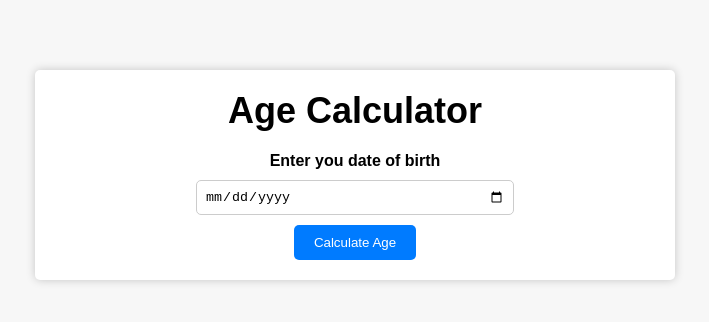
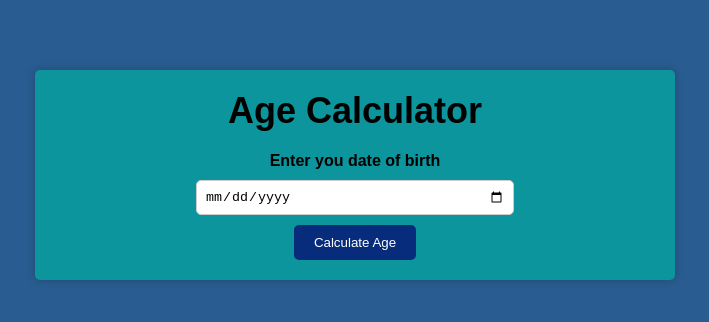
Before and after one commit to Yeliazer08/Project1, a plain HTML site: page Age Calculator/index.html in a window 1280 px wide. Shown: the whole page, without its empty margins (285-994 px from the left). Drawn offline with Linux system fonts and the light colour scheme.

Commit message:
calculate age

```diff
--- a/Age Calculator/index.css
+++ b/Age Calculator/index.css
@@ -2,11 +2,12 @@ body {
   margin: 0;
   padding: 20px;
   font-family: "Montserrat", sans-serif;
-  background-color: #f7f7f7;
+  background-color: #295c90;
+
 }
 
 .container {
-  background-color: white;
+  background-color: rgb(12, 149, 156);
   box-shadow: 0 0 10px rgba(0, 0, 0, 0.2);
   padding: 20px;
   max-width: 600px;
@@ -42,8 +43,9 @@ input {
 }
 
 button {
-  background-color: #007bff;
+  background-color: #072c7b;
   color: white;
+  font-style:bold;
   border: none;
   padding: 10px 20px;
   border-radius: 5px;
@@ -53,7 +55,7 @@ button {
 }
 
 button:hover {
-  background-color: #0062cc;
+  background-color: #070836;
 }
 
 #result {
--- a/Age Calculator/index.html
+++ b/Age Calculator/index.html
@@ -8,7 +8,6 @@
 
 </head>
 <body>
-  <body>
     <div class="container">
         <h1>Age Calculator</h1>
         <div class="form">
```
